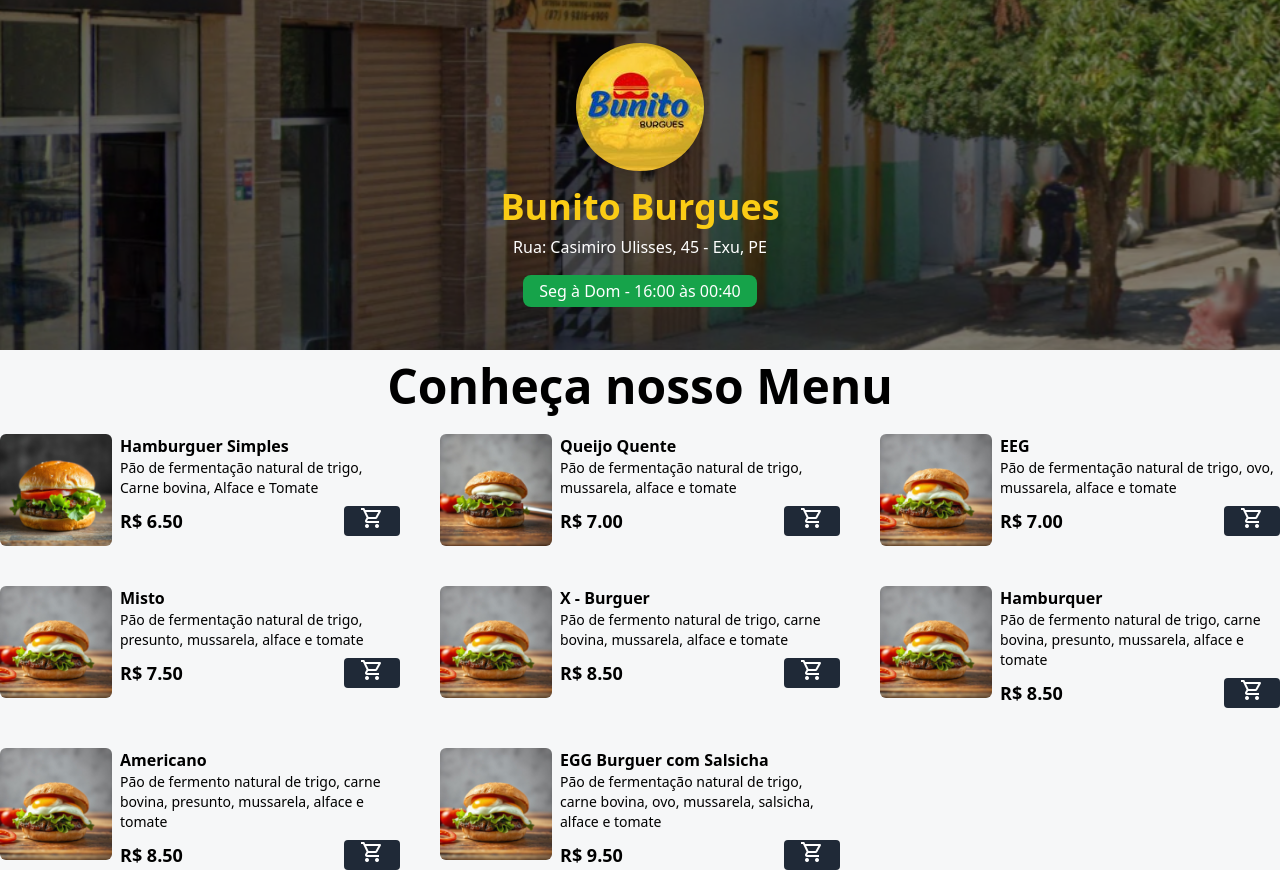
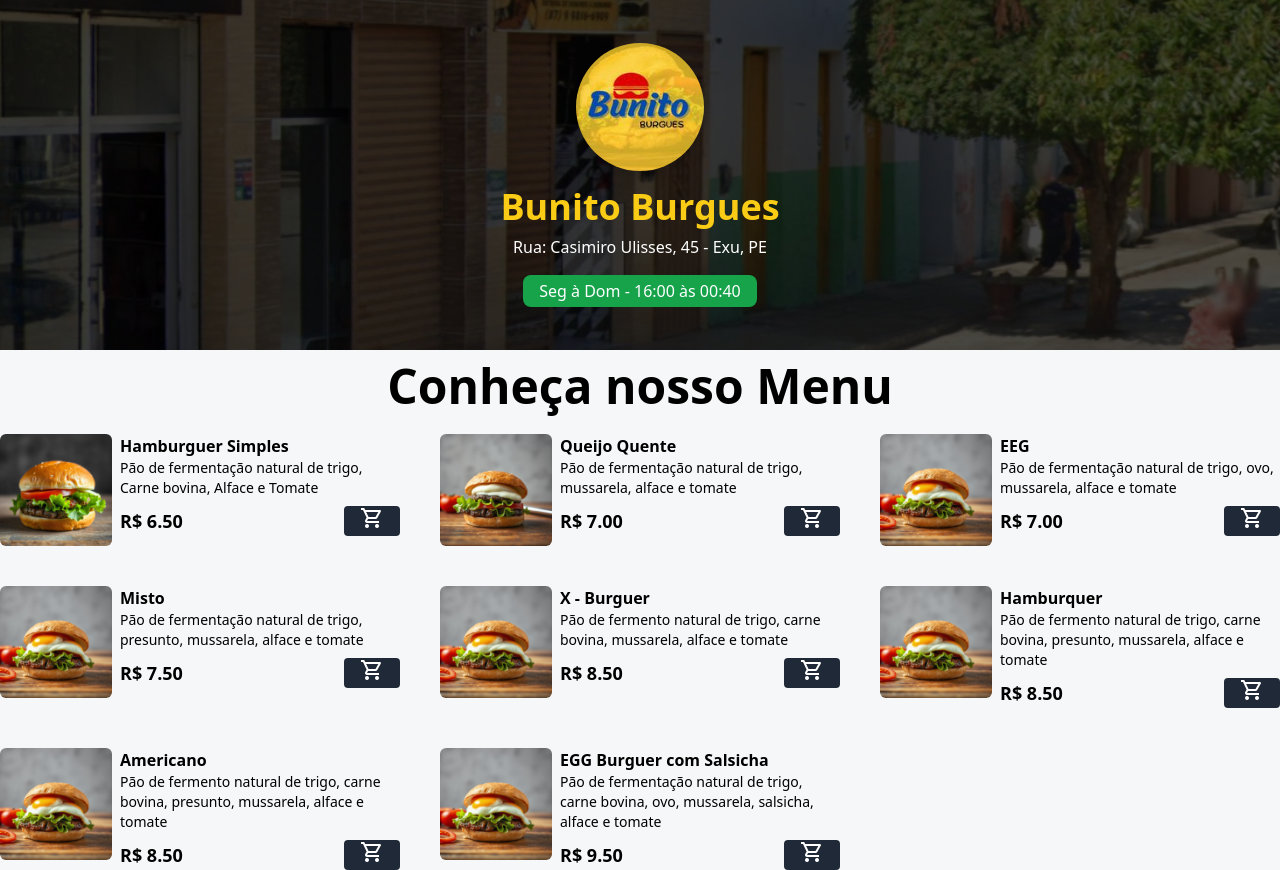
Before and after one commit to mariorenanofc/cardapio-online, a website: page index.html in a window 1280 px wide. Drawn offline with nearby package versions, Linux system fonts and the light colour scheme.

Commit message:
fix(header): adjust background image for improved display

```diff
--- a/index.html
+++ b/index.html
@@ -15,7 +15,7 @@
 <body>
     <!-- HEADER -->
     <header class="w-full h-[350px] bg-zinc-900  bg-home bg-cover bg-center relative">
-        <div class=" absolute inset-0 bg-black/50 z-0">
+        <div class=" absolute inset-0 bg-black/70 z-0">
             <div class="w-full h-full flex flex-col justify-center items-center z-10">
                 <img src="./assets/logo.jpg" alt="Logo da lanchonete"
                     class="w-32 h-32  rounded-full shadow-lg hover:scale-110 duration-200" />
```
Also changed, not shown: styles/output.css.
